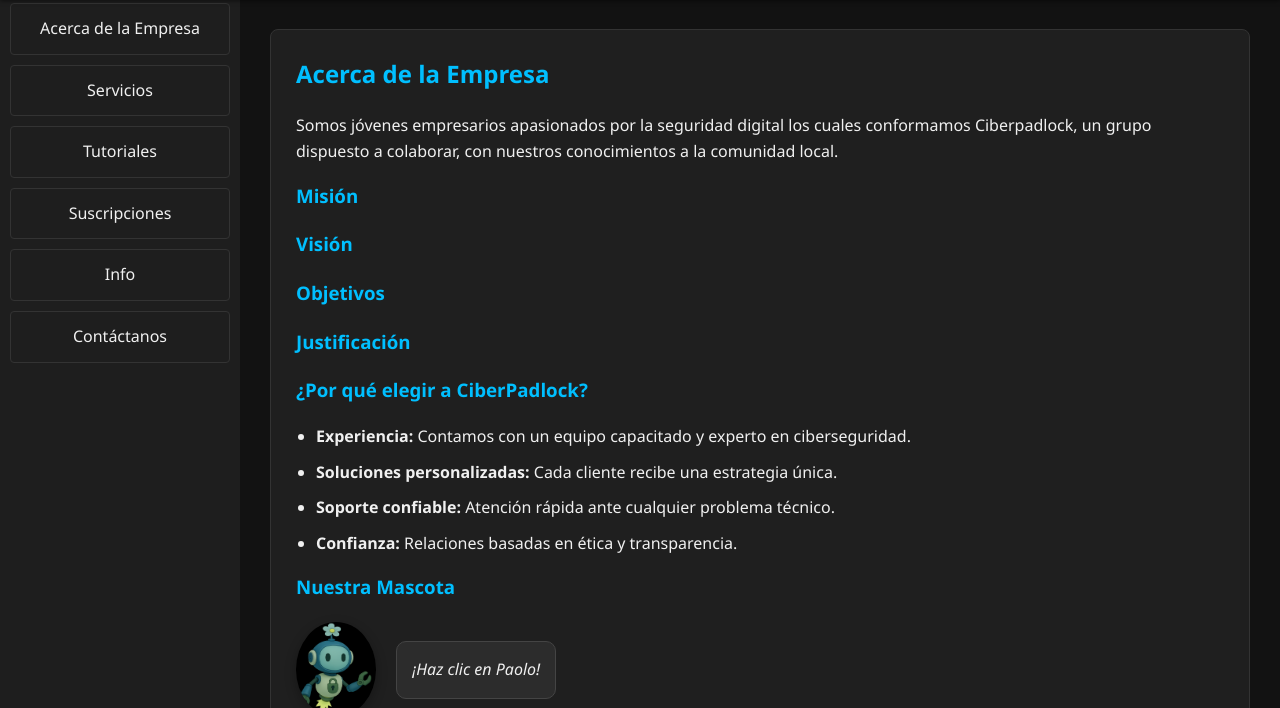
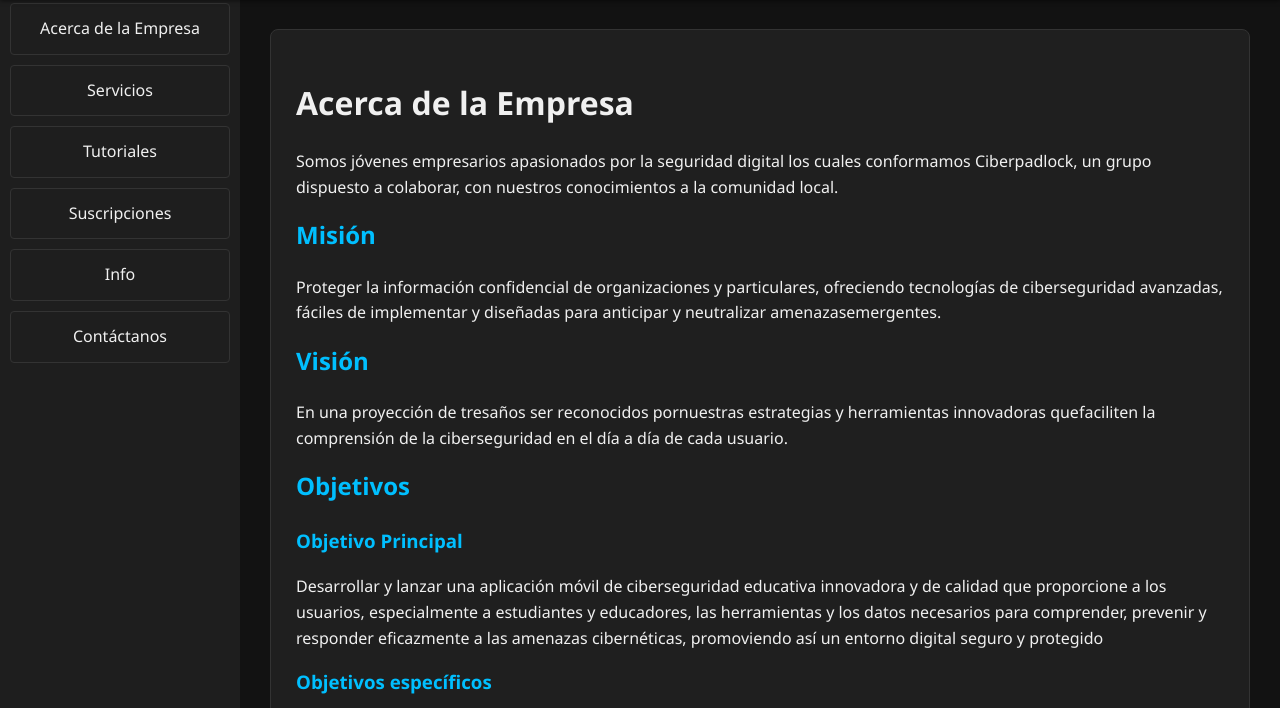
Before and after one commit to ciberpadlock/ciberpadlock3, a plain HTML site: page index.html in a window 1280 px wide. Both pictures are taken after a click on the link "Acerca de la Empresa". Shown: the part 92-800 px from the top of the page. Drawn offline with Linux system fonts and the light colour scheme.

Commit message:
adelantoindex.html

```diff
--- a/index.html
+++ b/index.html
@@ -198,13 +198,21 @@ main {
 
   <main>
  <div id="Empresa" class="section">
-      <h2>Acerca de la Empresa</h2>
+      <h1>Acerca de la Empresa</h1>
       <p>Somos jóvenes empresarios apasionados por la seguridad digital los cuales conformamos Ciberpadlock, un grupo dispuesto a colaborar, con nuestros conocimientos a la comunidad local.</p>
-      <h3>Misión</h3>
-      <h3>Visión</h3>
-      <h3>Objetivos</h3>
+      <h2>Misión</h2>
+      <p>Proteger la información confidencial de organizaciones y particulares, ofreciendo tecnologías de ciberseguridad avanzadas, fáciles de implementar y diseñadas para anticipar y neutralizar amenazasemergentes.</p>
+      <h2>Visión</h2>
+      <p>En una proyección de tresaños ser reconocidos pornuestras estrategias y herramientas innovadoras quefaciliten la comprensión de la ciberseguridad en el día a día de cada usuario.</p>
+      <h2>Objetivos</h2>
+      <h3>Objetivo Principal</h3>
+      <p>Desarrollar y lanzar una aplicación móvil de ciberseguridad educativa innovadora y de calidad que proporcione a los usuarios, especialmente a estudiantes y educadores, las herramientas y los datos necesarios para comprender, prevenir y responder eficazmente a las amenazas cibernéticas, promoviendo así un entorno digital seguro y protegido</p>
+      <h3>Objetivos específicos</h3>
+      <p>1. Ofrecer servicios de ciberseguridad personalizados que permitan a empresas y usuarios proteger su información digital mediante diagnósticos, pruebas de seguridad y asesorías técnicas.</p>
+      <p>2. Implementar tecnologías modernas como inteligencia artificial y herramientas automatizadas para mejorar la detección y prevención de amenazas informáticas entiempo real.</p>
+      <p>3. Brindar programas de formación y capacitación en buenas prácticas de seguridad digital, dirigidos tanto a clientes como al equipo interno, para fortalecer la cultura de ciberseguridad en distintos sectores.</p>
       <h3>Justificación</h3>
-
+      <p>Se basa en la creciente importancia de proteger la información en línea, en entorno digital cada vez más expuesto a ciberataques. Es fundamental para garantizar la privacidad y seguridad de los Usuarios en la era digital actual. Actualmente más del 30% de la población tiene alguna interacción O uso con las redes, el fin de nuestra empresa es proveer seguridad para que nuestros usuarios tengan la confianza y certeza de navegar en redes, facilitando manejo en tecnologías.</p>
       <h3>¿Por qué elegir a CiberPadlock?</h3>
       <ul>
         <li><strong>Experiencia:</strong> Contamos con un equipo capacitado y experto en ciberseguridad.</li>
@@ -224,6 +232,7 @@ main {
       <ul>
         <li><strong>Ciberseguridad personalizada:</strong> Diagnósticos, pruebas de seguridad y asesoría técnica para proteger tu información.</li>
         <li><strong>Formación:</strong> Capacitaciones para aprender a protegerte digitalmente y adoptar buenas prácticas.</li>
+         <li><strong>Paquetes</strong> A continuación se presentan los paquetes de servicios que ofrece la empresa, junto a precios y una descripción sobre cada uno de los mismos con el fin de garantizar un servicio acorde y completo a sus necesidades.
       </ul>
     </div>
 
@@ -234,7 +243,7 @@ main {
 
     <div id="Suscripciones" class="section">
       <h2>Suscripciones</h2>
-      <p>Planes de soporte técnico y servicios premium ajustados a tus necesidades.</p>
+      <p>Planes de soporte técnico y servicios premium ajustados a tus necesidades, cada uno con sus respectivas descripciones con el fin se asegurar un cobertura completa del plan premium</p>
     </div>
 
    <div id="Info" class="section">
```
